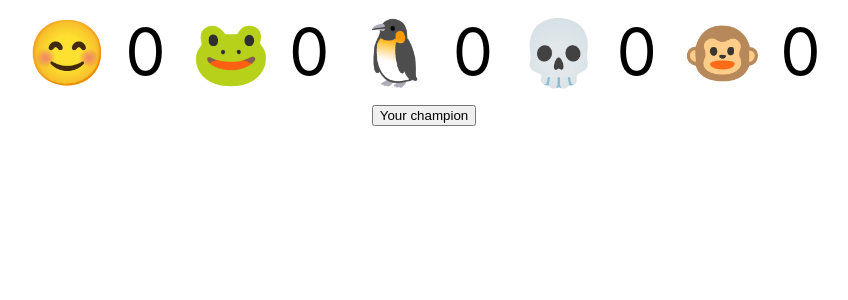
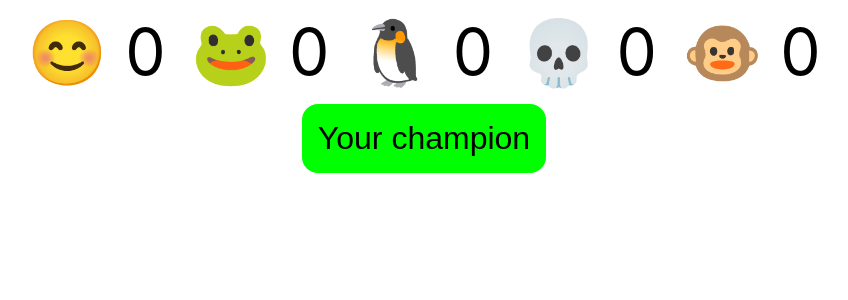
Before and after one commit to karpych1717/frontEndPro_27plus, a React (Create React App) app in the folder homework_28/: page / in a window 1280 px wide. Shown: the top 300 px of the page, without its empty margins (216-1064 px from the left). Built offline with nearby package versions, Linux system fonts and the light colour scheme.

Commit message:
better button style

```diff
--- a/homework_28/src/index.css
+++ b/homework_28/src/index.css
@@ -44,3 +44,22 @@ code {
 .App {
   text-align: center;
 }
+
+button {
+  font-size: 2em;
+
+  background-color: lime;
+  border: none;
+
+  border-radius: 0.5em;
+
+  padding: 0.5em;
+}
+
+button:hover {
+  background-color: rgb(107, 255, 107);
+}
+
+button:active {
+  background-color: rgb(0, 174, 0);
+}
```
